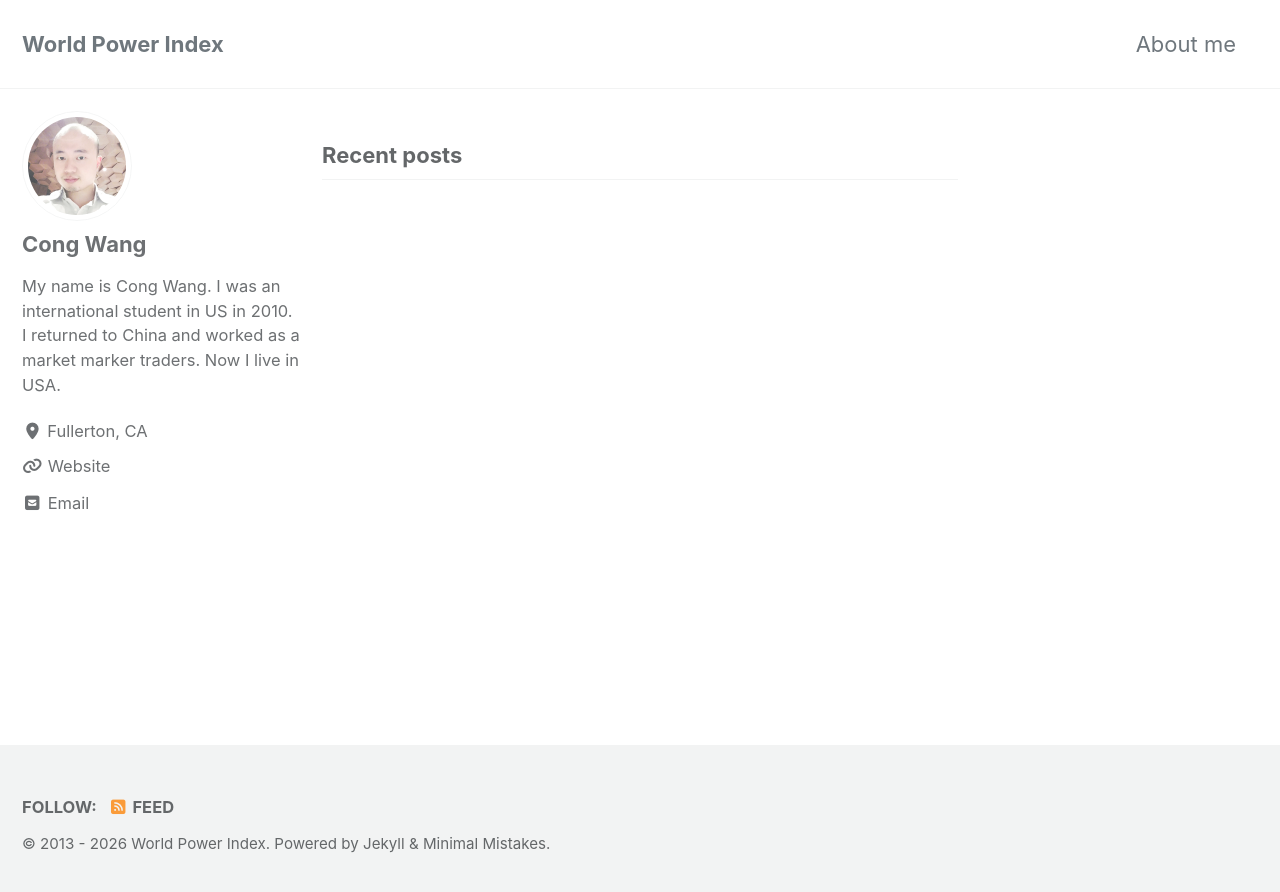
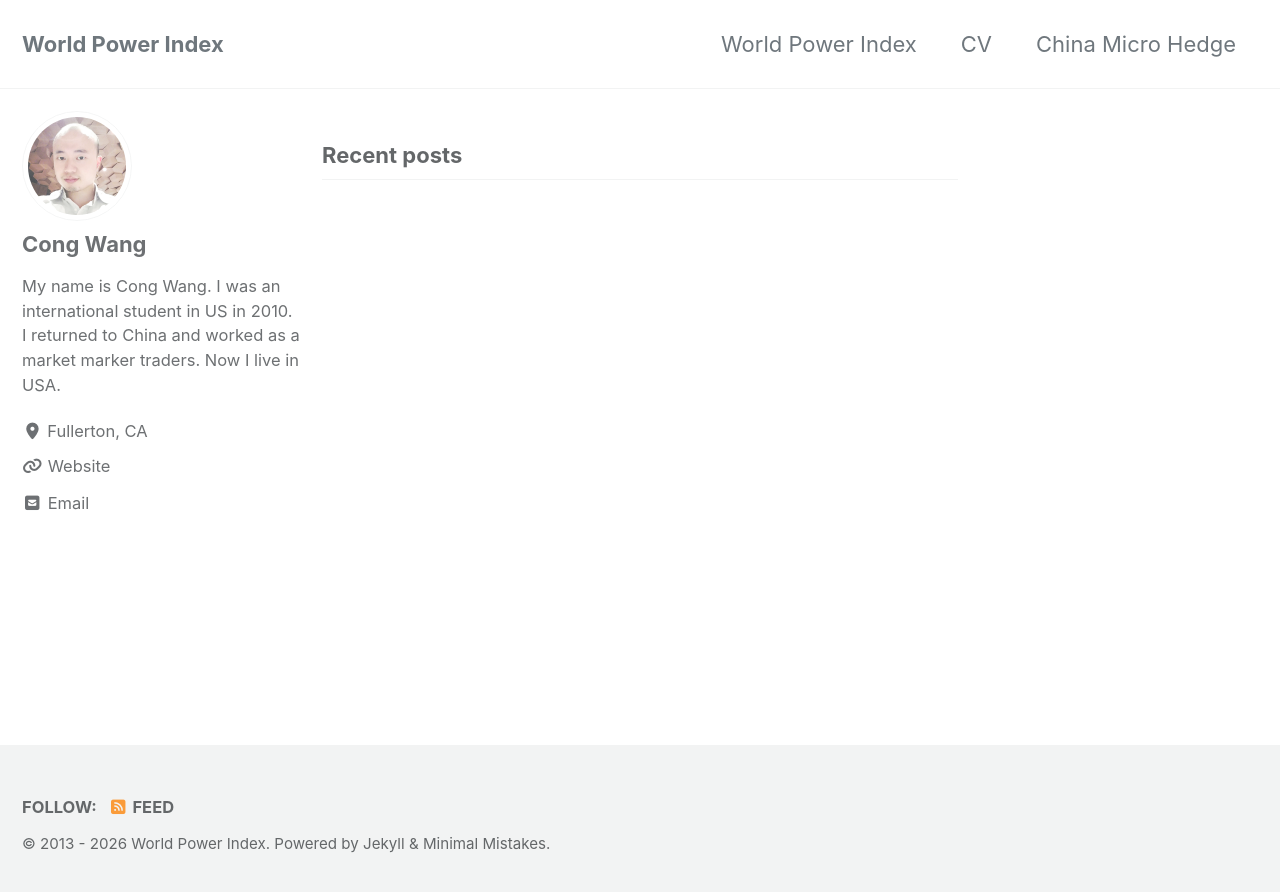
Before and after one commit to wgcgxp/wgcgxp.github.io, a Jekyll site: the page built from index.html, in a window 1280 px wide. Shown: the top 892 px of the page. Built offline with Jekyll 4.4.1, drawn with Linux system fonts in a browser that asks for light colours; cached includes are drawn as plain includes; the list of posts is cut into pages by our own code.

Commit message:
Add files via upload

```diff
--- a/_data/navigation.yml
+++ b/_data/navigation.yml
@@ -1,11 +1,11 @@
 # main links
 main:
-  - title: "About me"
+  - title: "World Power Index"
     url: https://wgcgxp.github.io/
-  # - title: "About"
-  #   url: https://mmistakes.github.io/minimal-mistakes/about/
-  # - title: "Sample Posts"
-  #   url: /year-archive/
+  - title: "CV"
+    url: https://mmistakes.github.io/minimal-mistakes/about/
+  - title: "China Micro Hedge"
+    url: /year-archive/
   # - title: "Sample Collections"
   #   url: /collection-archive/
   # - title: "Sitemap"
```
